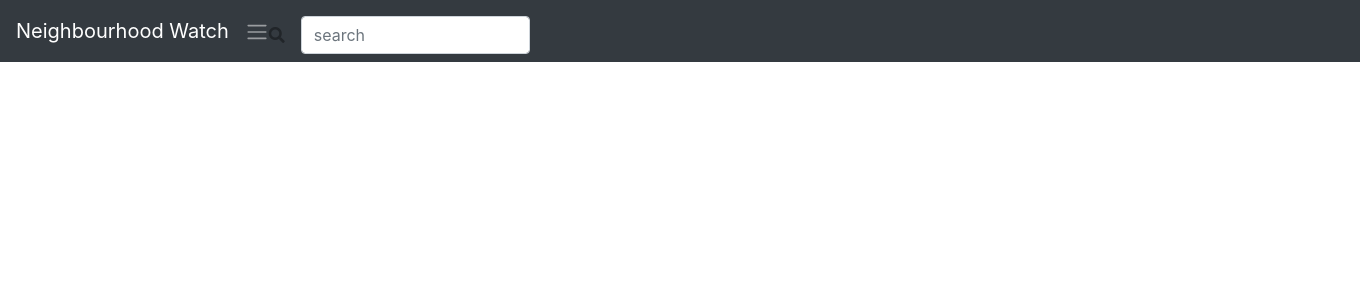
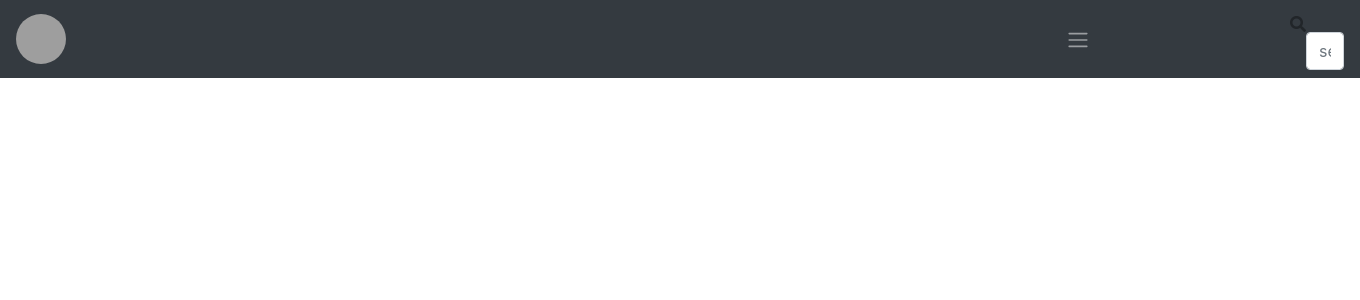
Before and after one commit to collinsbett29/Neighbourhood, a Django app: page /search/ in a window 1360 px wide. Shown: the top 300 px of the page. Run offline with Django 3.2, Linux system fonts and the light colour scheme; the visitor is signed in with stand-in values (Sample User, id 1); some libraries are stand-ins or nearby versions; grey boxes are pictures that could not be loaded.

Commit message:
Place a home  image

```diff
--- a/neighbour/templates/navbar.html
+++ b/neighbour/templates/navbar.html
@@ -36,9 +36,11 @@
     .dropdown:hover .dropbtn {background-color: #3e8e41;}
     </style>
 <nav class="navbar navbar-expand-lg navbar-dark bg-dark">
-  <a class="navbar-brand" href="/">Neighbourhood Watch</a>
+    <div>
+        <a href="/" id="brand"><img style="height: 50px;width: 50px;" class="rounded-circle" src="https://encrypted-tbn0.gstatic.com/images?q=tbn:ANd9GcRARIJs2b8r3KKXGCZZSdSa7AOR-Y_CMNlgd3zuLb7G4qd-Qb5K&s" alt=""></a>
 
-  <div class="dropdown" style="nav-right: auto;">
+      </div>
+  <div class="dropdown dropdown-right" style="margin-left: 1000px;">
     <span class="navbar-toggler-icon">
         <div class="dropdown-content">
 
@@ -64,7 +66,7 @@
     </div>
     </span>
   </div>
-    <div class="nav-search">
+    <div class="nav-search" style="margin-left: 200px;">
     <form class="form-inline md-form form-md active-pink active-pink-2 mt-2"  action="{% url 'search_results'%}">
         <i class="fas fa-search" aria-hidden="true"></i>
       <input class="form-control ml-3 w-75" type="text" placeholder="search" aria-label="search" name="titles">
--- a/neighbour/views.py
+++ b/neighbour/views.py
@@ -21,7 +21,7 @@
         if not request.user.is_authenticated:
             return redirect('/accounts/login/')
         current_user=request.user
-        profile =Profile.objects.get(username=current_user)
+        # profile = Profile.objects.get(username=current_user)
     except ObjectDoesNotExist:
         return redirect('create-profile')
 
```
Also changed, not shown: media/avatars/quotes.jpeg (added), neighbour/migrations/0001_initial.py.
